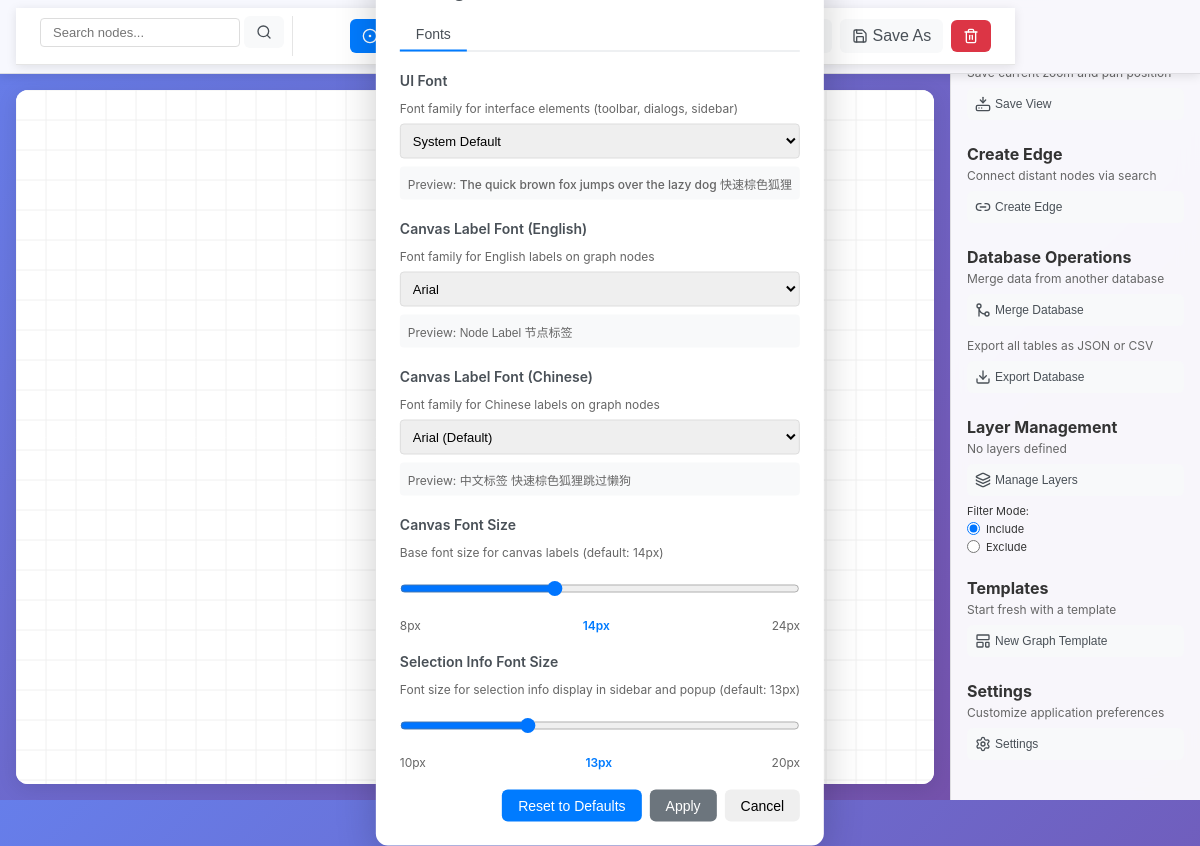
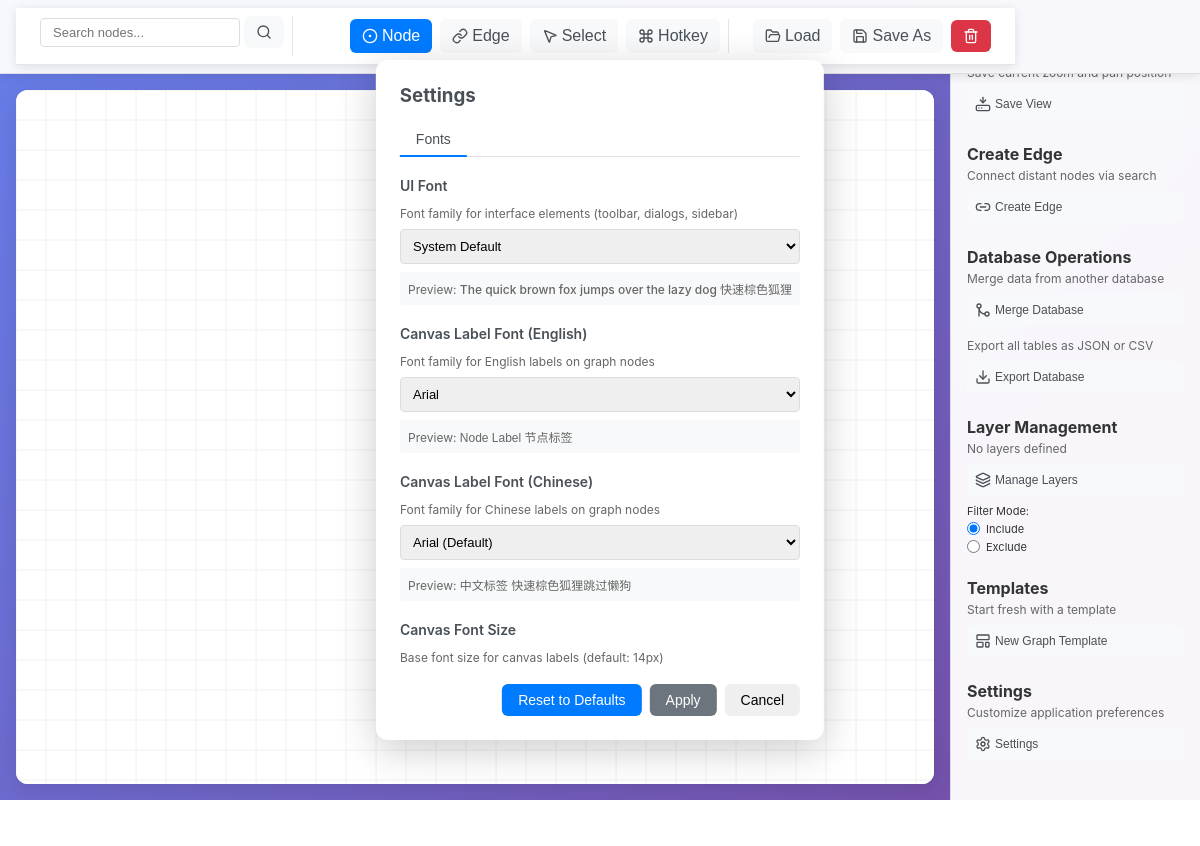
Before and after one commit to ALex-Everett-Liu/portable-local-graph-enhanced, an Electron app: page public/index.html in a window 1200 px wide. Both pictures are taken after a click on the button "Settings". After the commit the page ends 800 px from the top, so only its background shows below. Drawn offline with nearby package versions, Linux system fonts and the light colour scheme; no server answers.

Commit message:
feat: add selection-info font size setting and make settings dialog scrollable
- Add adjustable font size slider (10-20px, default: 13px) for selection info display
- Apply font size setting to both sidebar and fullscreen popup versions
- Make settings dialog scrollable with max-height constraint (85vh) following same pattern as node-connections and edge-search dialogs
- Fix settings dialog becoming too tall when adding new font settings
- Fix settings dialog buttons becoming inaccessible when content expands

```diff
--- a/public/styles.css
+++ b/public/styles.css
@@ -830,6 +830,46 @@ body.local-graph-resizing .resize-handle {
     flex-shrink: 0; /* Prevent buttons from shrinking */
 }
 
+/* Settings dialog styles - prevent dialog from becoming too tall */
+.settings-dialog-content {
+    display: flex;
+    flex-direction: column;
+    max-height: 85vh;
+    overflow: hidden;
+}
+
+.settings-dialog-body {
+    flex: 1;
+    overflow-y: auto;
+    overflow-x: hidden;
+    padding-right: 8px;
+    margin-right: -8px;
+    min-height: 0; /* Important for flexbox scrolling */
+}
+
+.settings-dialog-body::-webkit-scrollbar {
+    width: 8px;
+}
+
+.settings-dialog-body::-webkit-scrollbar-track {
+    background: #f1f1f1;
+    border-radius: 4px;
+}
+
+.settings-dialog-body::-webkit-scrollbar-thumb {
+    background: #888;
+    border-radius: 4px;
+}
+
+.settings-dialog-body::-webkit-scrollbar-thumb:hover {
+    background: #555;
+}
+
+.settings-dialog-content .dialog-buttons {
+    margin-top: 16px;
+    flex-shrink: 0; /* Prevent buttons from shrinking */
+}
+
 .search-result-item {
     transition: all 0.2s;
 }
--- a/public/templates/dialogs/settings-dialog.html
+++ b/public/templates/dialogs/settings-dialog.html
@@ -1,5 +1,5 @@
 <div id="settings-dialog" class="dialog hidden">
-    <div class="dialog-content" style="max-width: 600px">
+    <div class="dialog-content settings-dialog-content" style="max-width: 600px">
         <h3>Settings</h3>
 
         <!-- Tab Navigation -->
@@ -23,6 +23,7 @@
             </button>
         </div>
 
+        <div class="settings-dialog-body">
         <!-- Fonts Tab Content -->
         <div id="settings-content-fonts" class="settings-tab-content">
             <div style="margin-bottom: 20px">
@@ -179,6 +180,7 @@
                 </div>
             </div>
         </div>
+        </div>
 
         <div class="dialog-buttons">
             <button id="settings-reset-btn">Reset to Defaults</button>
```
Also changed, not shown: CHANGELOG.md.
